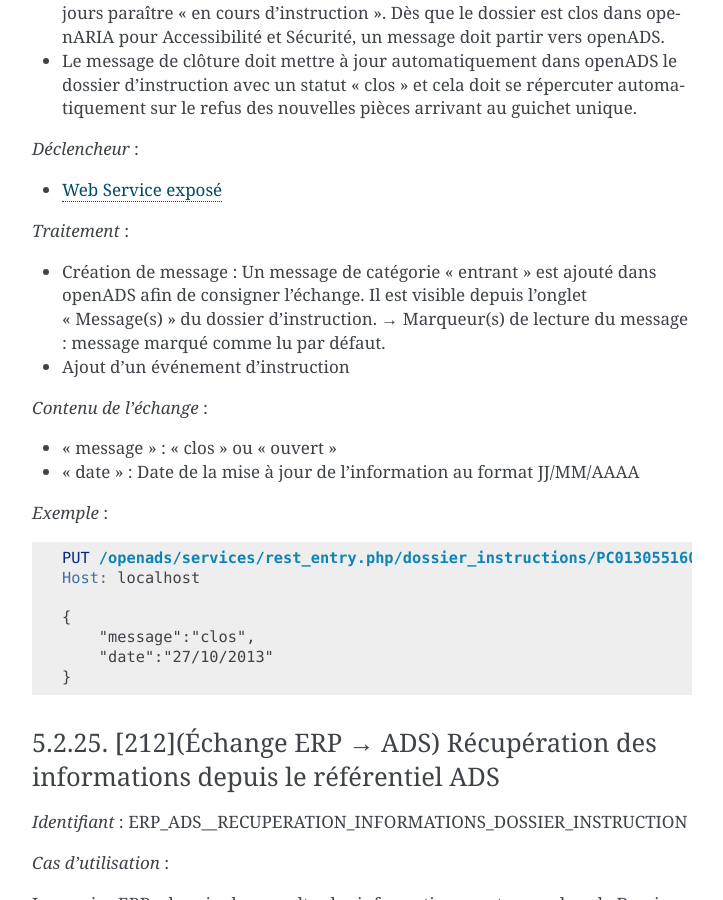
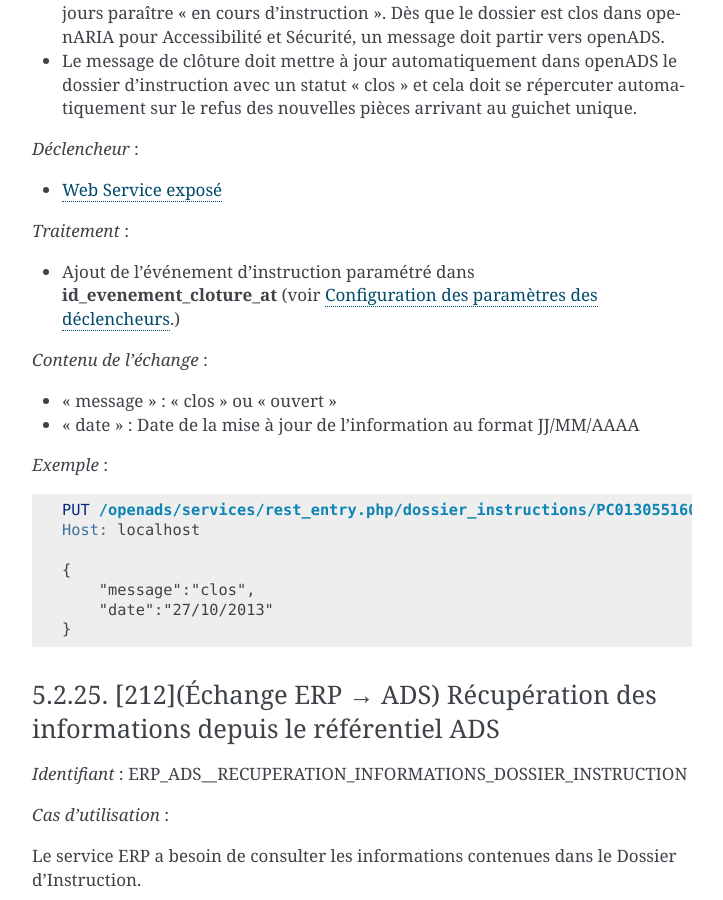
Before and after one commit to mpavaux/openads-documentation, a Sphinx documentation site: the page built from source/guide_developpeur/interface_avec_le_referentiel_erp.rst, in a window 1280 px wide and 900 px high, scrolled down 28013 px. Shown: the whole window, without its empty margins (388-1111 px from the left). Built offline with Sphinx 7.4.7, drawn with Linux system fonts in a browser that asks for light colours.

Commit message:
Suppression d'une section erronée +  précision
Un appel à la ressource dossier_instruction ne créée pas de message dans la table message du dossier.
L'événemement déclenché par le 211 est paramétrable : ajout d'une ref. et d'un lien associé.

```diff
--- a/source/guide_developpeur/interface_avec_le_referentiel_erp.rst
+++ b/source/guide_developpeur/interface_avec_le_referentiel_erp.rst
@@ -19,6 +19,7 @@
 
 - **option_referentiel_erp** -> true
 
+.. _configuration_parametres_declencheurs:
 
 *Configuration des paramètres des déclencheurs* :
 
@@ -1286,8 +1287,7 @@
 
 *Traitement* :
 
-• Création de message : Un message de catégorie "entrant" est ajouté dans openADS afin de consigner l'échange. Il est visible depuis l'onglet "Message(s)" du dossier d'instruction. → Marqueur(s) de lecture du message : message marqué comme lu par défaut.
-• Ajout d'un événement d'instruction
+• Ajout de l'événement d'instruction paramétré dans **id_evenement_cloture_at** (voir :ref:`Configuration des paramètres des déclencheurs<configuration_parametres_declencheurs>`.)
 
 
 *Contenu de l'échange* :
```
